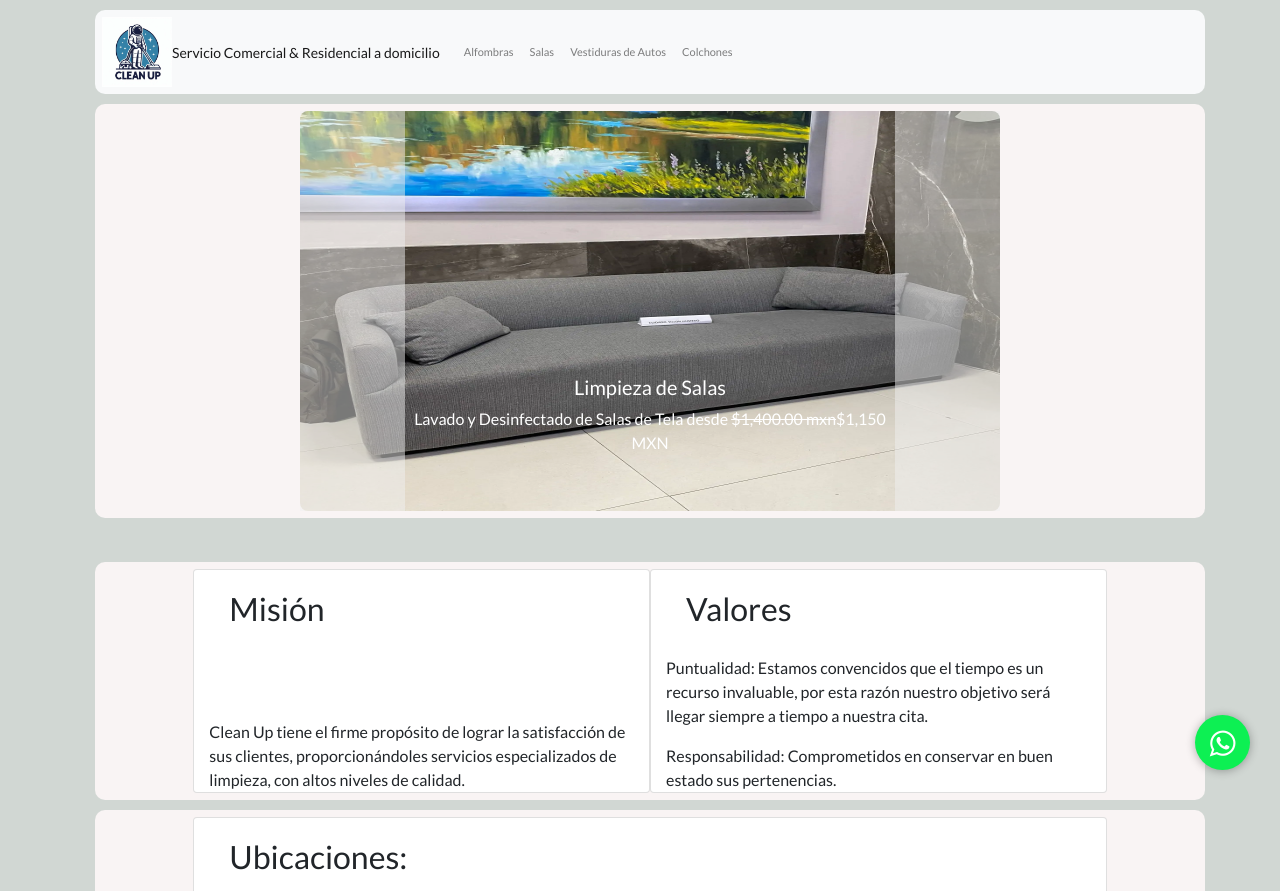
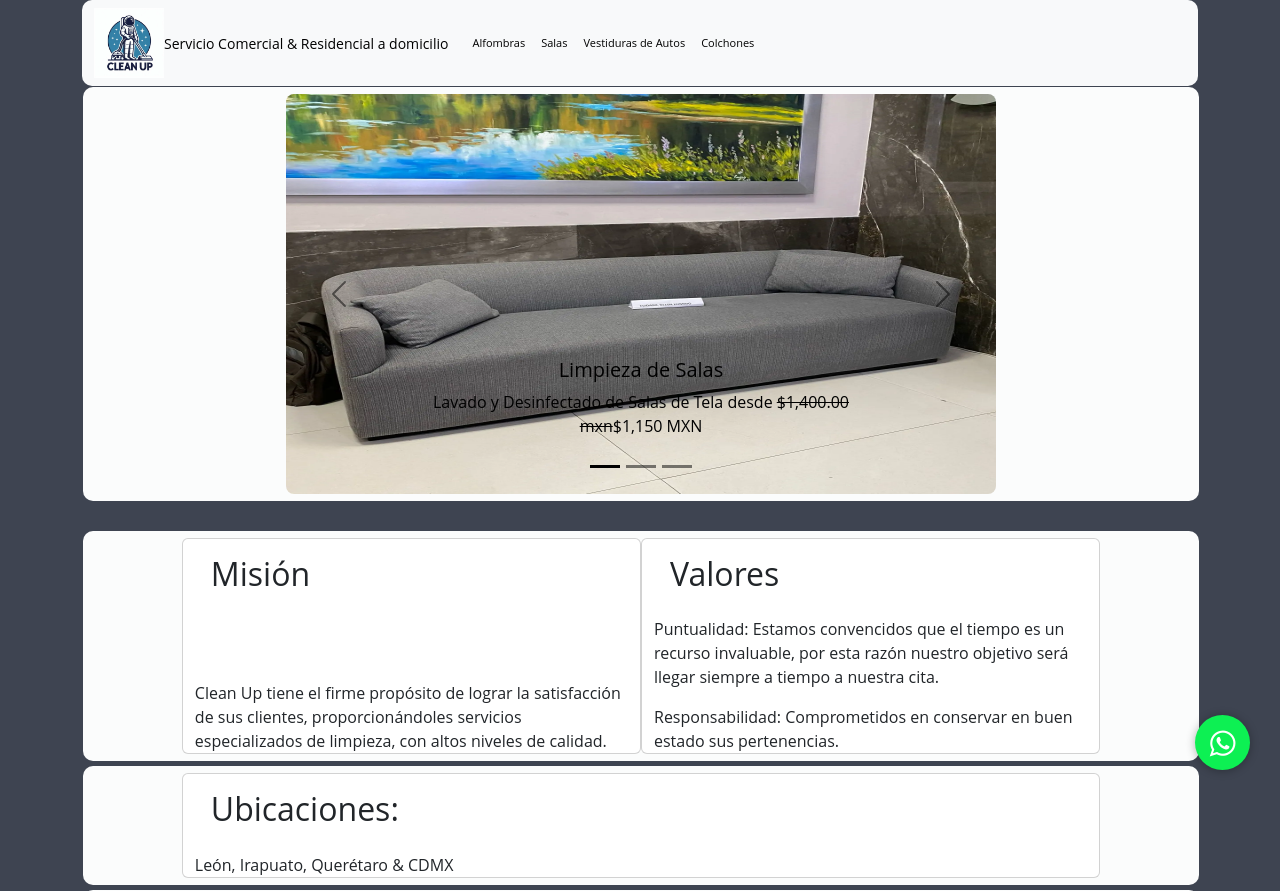
Before and after one commit to GermanAA/CleanUp, a PHP site: page /index.php?p=estilos in a window 1280 px wide. Shown: the top 891 px of the page. Run offline with PHP 8.4, Linux system fonts and the light colour scheme; data comes from the database, SQL or seed files in the repository; some libraries are stand-ins or nearby versions.

Commit message:
Actualización de Estilos

```diff
--- a/css/estilos.css
+++ b/css/estilos.css
@@ -8,8 +8,8 @@
 body {
 
     font-size: 16px;
-    font-family: 'Lato', sans-serif;
-    background-color: #d1d7d3;
+    font-family: 'Open Sans', sans-serif;
+    background-color: #3e4451;;
     /*display: flex;*/
     /*Genera un error de visualización*/
     flex-direction: column;
@@ -21,14 +21,16 @@ body {
 
 }
 
-nav{
+.navbar{
     background: #000000;
+
+    border-radius: 10px;
 }
 
 
 
 h1 {
-    font-weight: bold;
+    font-family: 'Montserrat', sans-serif;
 
 }
 
@@ -54,12 +56,11 @@ h1 {
 
         width: 100%;
         height: 100%;
-        margin: 10px;
+        margin: 1px;
+        margin-bottom: 5px;
         padding: 7px;
-
-        background-color: rgb(249, 244, 244);
+        background-color: #fbfcfc;
         border-radius: 10px;
-
         opacity: 0;
         transform: translateY(50px);
         transition: opacity 0.5s ease, transform 0.5s ease;
@@ -81,7 +82,7 @@ h1 {
         width: 100%;
         height: 400px;
         border-radius: 15px;
-        margin-top: 10px;
+        margin-top: 5px;
     }
 
     .foto {
--- a/index.php
+++ b/index.php
@@ -4,12 +4,12 @@ require 'funciones.php';
 $fotos_por_pagina = 8;
 
 $pagina_actual = (isset($_GET['p']) ? (int)$_GET['p'] : 1);
-$inicio = ($pagina_actual > 1) ? $pagina_actual * $fotos_por_pagina - $fotos_por_pagina :0;
+$inicio = ($pagina_actual > 1) ? $pagina_actual * $fotos_por_pagina - $fotos_por_pagina : 0;
 $conexion = conexion('cremeria', 'gz90wnok', 'Julio70AK7');
 //$conexion = conexion('cre', 'root', '');
 //$conexion = conexion('cremeria', 'gz90wnok', 'Julio70AK7');
 
-if (!$conexion){
+if (!$conexion) {
 	//die();
 }
 
@@ -20,7 +20,7 @@ SELECT SQL_CALC_FOUND_ROWS * FROM product LIMIT $inicio, $fotos_por_pagina
 $statement->execute();
 $fotos = $statement->fetchAll();
 
-if(!$fotos){
+if (!$fotos) {
 	header('Location: index.php');
 }
 
@@ -28,12 +28,12 @@ if(!$fotos){
 
 $statement = $conexion->prepare("SELECT FOUND_ROWS() as total_filas");
 $statement->execute();
-$total_post= $statement->fetch()['total_filas'];
-$total_paginas =ceil($total_post / $fotos_por_pagina);
-require 'views/index.view.php';
+$total_post = $statement->fetch()['total_filas'];
+$total_paginas = ceil($total_post / $fotos_por_pagina);
 
 
-if ($_SERVER['REQUEST_METHOD'] == 'POST'){
+
+if ($_SERVER['REQUEST_METHOD'] == 'POST') {
 
 	$nombreCliente = $_POST['nombre'];
 	$correo = $_POST['correo'];
@@ -42,23 +42,42 @@ if ($_SERVER['REQUEST_METHOD'] == 'POST'){
 	$direccion = $_POST['direccion'];
 
 
-    if($comentario!=""){
+	if ($comentario != "") {
 		// Se declaran los tres parámetros que se usarán en el correo.
-			  $destinatario="armendariz.german@gmail.com";
-			  $asunto= "Clean UP";
-			  $mensaje="Nombre del cliente:" . $nombreCliente . "\nCorreo:" . $correo.  "\nTeléfono:" . $telefono . "\nComentario:" . $comentario. "\nDirección:" . $direccion;
+		$destinatario = "armendariz.german@gmail.com";
+		$asunto = "Clean UP";
+		$mensaje = "Nombre del cliente:" . $nombreCliente . "\nCorreo:" . $correo .  "\nTeléfono:" . $telefono . "\nComentario:" . $comentario . "\nDirección:" . $direccion;
 
 		// Se intenta enviar el correo y se muestra un mensaje en la página con el resultado.
-			  if (mail ($destinatario, $asunto, $mensaje)){
-				echo (" Mensaje enviado");
-
-
+		if (mail($destinatario, $asunto, $mensaje)) {
+			echo "<!DOCTYPE html>
+    <html lang='es'>
+    <head>
+        <meta charset='UTF-8'>
+        <meta name='viewport' content='width=device-width, initial-scale=1.0'>
+        <title>Mensaje Enviado</title>
+        <!-- Bootstrap CSS -->
+        <link href='https://cdn.jsdelivr.net/npm/bootstrap@5.3.3/dist/css/bootstrap.min.css' rel='stylesheet' integrity='sha384-QWTKZyjpPEjISv5WaRU9OFeRpok6YctnYmDr5pNlyT2bRjXh0JMhjY6hW+ALEwIH' crossorigin='anonymous'>
+        <link rel='stylesheet' href='estilos/styles.css'>
+    </head>
+    <body>
+        <div class='container mt-5'>
+            <div class='alert alert-success'>
+                <h4 class='alert-heading'>Gracias, $nombreCliente</h4>
+                <p>Tu mensaje ha sido enviado con éxito. Nos pondremos en contacto contigo a la brevedad posible.</p>
+                <hr>
+                <p class='mb-0'><a href='index.php' class='btn btn-primary'>Volver al formulario</a></p>
+            </div>
+        </div>
+        <!-- Bootstrap JS and dependencies (optional) -->
+        <script src='https://cdn.jsdelivr.net/npm/bootstrap@5.3.0/dist/js/bootstrap.bundle.min.js'></script>
+    </body>
+    </html>";
 		} else {
-			    echo  ("MENSAJE NO ENVIADO");
+			"<p>¡Mensaje No Enviado!</p>";
+		}
 	}
 }
 
 
-}
-
-?>
+require 'views/index.view.php';
--- a/views/index.view.php
+++ b/views/index.view.php
@@ -6,21 +6,16 @@
   <meta name="viewport" content="width=device-width, initial-scale=1">
 
   <!-- Bootstrap CSS -->
-  <link rel="stylesheet" href="https://cdn.jsdelivr.net/npm/bootstrap@4.0.0/dist/css/bootstrap.min.css" integrity="sha384-Gn5384xqQ1aoWXA+058RXPxPg6fy4IWvTNh0E263XmFcJlSAwiGgFAW/dAiS6JXm" crossorigin="anonymous">
-  <!--<script src="js/jquery-3.5.1.js"></script>-->
+
+  <link href="https://cdn.jsdelivr.net/npm/bootstrap@5.3.3/dist/css/bootstrap.min.css" rel="stylesheet" integrity="sha384-QWTKZyjpPEjISv5WaRU9OFeRpok6YctnYmDr5pNlyT2bRjXh0JMhjY6hW+ALEwIH" crossorigin="anonymous">
 
   <link rel="preconnect" href="https://fonts.googleapis.com">
   <link rel="preconnect" href="https://fonts.gstatic.com" crossorigin>
   <link href="https://fonts.googleapis.com/css2?family=Lato&display=swap" rel="stylesheet">
+  <script src="https://use.fontawesome.com/603f27fb7e.js"></script>
+  <link rel="stylesheet" type="text/css" href="css/estilos.css">
+  <link rel="stylesheet" type="text/css" href="fontello-a540fdbf/css/fontello.css">
 
-
-  <script src="https://use.fontawesome.com/603f27fb7e.js"></script>
-
-  <link rel="stylesheet" type="text/css" href="css\estilos.css">
-  <link rel="stylesheet" type="text/css" href="fontello-a540fdbf\css\fontello.css">
-
-
-  <!--<script type="text/javascript" src="js/index.js"></script> -->
 
   <title>Clean-Up, Servicio de Limpieza!</title>
   <!-- Google tag (gtag.js)
@@ -48,18 +43,15 @@
 
   <div class="container">
 
-
-    <nav class="navbar navbar-expand-lg navbar-light bg-light box">
-
+    <nav class="navbar navbar-expand-lg bg-body-tertiary">
+      <div class="container-fluid">
         <img src="img\Logo_Clean.webp" alt="Logo" width="" height="" class="d-inline-block align-text-top logo">
-
         <a class="navbar-brand" href="#">Servicio Comercial & Residencial a domicilio</a>
-
-
-
-      <div class="" id="navbarNav">
+        <button class="navbar-toggler" type="button" data-bs-toggle="collapse" data-bs-target="#navbarNavDropdown" aria-controls="navbarNavDropdown" aria-expanded="false" aria-label="Toggle navigation">
+          <span class="navbar-toggler-icon"></span>
+        </button>
+        <div class="collapse navbar-collapse" id="navbarNavDropdown">
           <ul class="navbar-nav">
-
             <li class="nav-item">
               <a class="nav-link" href="#Alfombras">Alfombras</a>
             </li>
@@ -77,6 +69,7 @@
 
           </ul>
         </div>
+      </div>
     </nav>
 
     <div class="row justify-content-md-center box">
@@ -90,21 +83,21 @@
           </div>
           <div class="carousel-inner">
             <div class="carousel-item active" data-bs-interval="10000">
-              <img src="img\Salas\Sala0.webp" class="d-block w-100" height="400 alt="...">
+              <img src="img\Salas\Sala0.webp" class="d-block w-100" height="400 alt=" ...">
               <div class="carousel-caption d-none d-md-block">
                 <h5>Limpieza de Salas</h5>
                 <p>Lavado y Desinfectado de Salas de Tela desde <del>$1,400.00 mxn</del>$1,150 MXN</p>
               </div>
             </div>
             <div class="carousel-item" data-bs-interval="2000">
-              <img src="img\Alfombra\L_Alfombra600.webp" class="d-block w-100" height="400 alt="...">
+              <img src="img\Alfombra\L_Alfombra600.webp" class="d-block w-100" height="400 alt=" ...">
               <div class="carousel-caption d-none d-md-block">
                 <h5>Limpieza de Alfombras</h5>
                 <p>Trabajamos con lavadoras de Inyección y Succión para un lavado profundo & desinfección.</p>
               </div>
             </div>
             <div class="carousel-item">
-              <img src="img\Vestiduras\Ves2_600.webp" class="d-block w-100" height="400 alt="...">
+              <img src="img\Vestiduras\Ves2_600.webp" class="d-block w-100" height="400 alt=" ...">
               <div class="carousel-caption d-none d-md-block">
                 <h5>Limpieza de Vestiduras</h5>
                 <p>Lavado y Desinfectado de Asientos & Alfombras desde <del>$1,250.00 mxn</del>$1000</p>
@@ -420,24 +413,7 @@
     </div>
 
 
-
-
-
-  </div>
-
-
-
-
-
-
-
-
-
-
-  </div>
-
-
-  <div class="container">
+    <div class="row box">
       <footer class="row row-cols-1 row-cols-sm-2 row-cols-md-5 py-5 my-5 border-top">
         <div class="col mb-3">
           <a href="/" class="d-flex align-items-center mb-3 link-body-emphasis text-decoration-none">
@@ -465,7 +441,15 @@
       </footer>
     </div>
 
-  <script src="https://cdn.jsdelivr.net/npm/bootstrap@5.0.0-beta1/dist/js/bootstrap.bundle.min.js" integrity="sha384-ygbV9kiqUc6oa4msXn9868pTtWMgiQaeYH7/t7LECLbyPA2x65Kgf80OJFdroafW" crossorigin="anonymous"></script>
+
+
+
+  </div>
+
+
+
+  <script src="https://cdn.jsdelivr.net/npm/@popperjs/core@2.11.8/dist/umd/popper.min.js" integrity="sha384-I7E8VVD/ismYTF4hNIPjVp/Zjvgyol6VFvRkX/vR+Vc4jQkC+hVqc2pM8ODewa9r" crossorigin="anonymous"></script>
+  <script src="https://cdn.jsdelivr.net/npm/bootstrap@5.3.3/dist/js/bootstrap.min.js" integrity="sha384-0pUGZvbkm6XF6gxjEnlmuGrJXVbNuzT9qBBavbLwCsOGabYfZo0T0to5eqruptLy" crossorigin="anonymous"></script>
 
   <script type="text/javascript" src="js/index.js"></script>
 
```
Also changed, not shown: index2.html (deleted, +0 -30 lines). Lines whose indentation alone changed are shown as unchanged.
